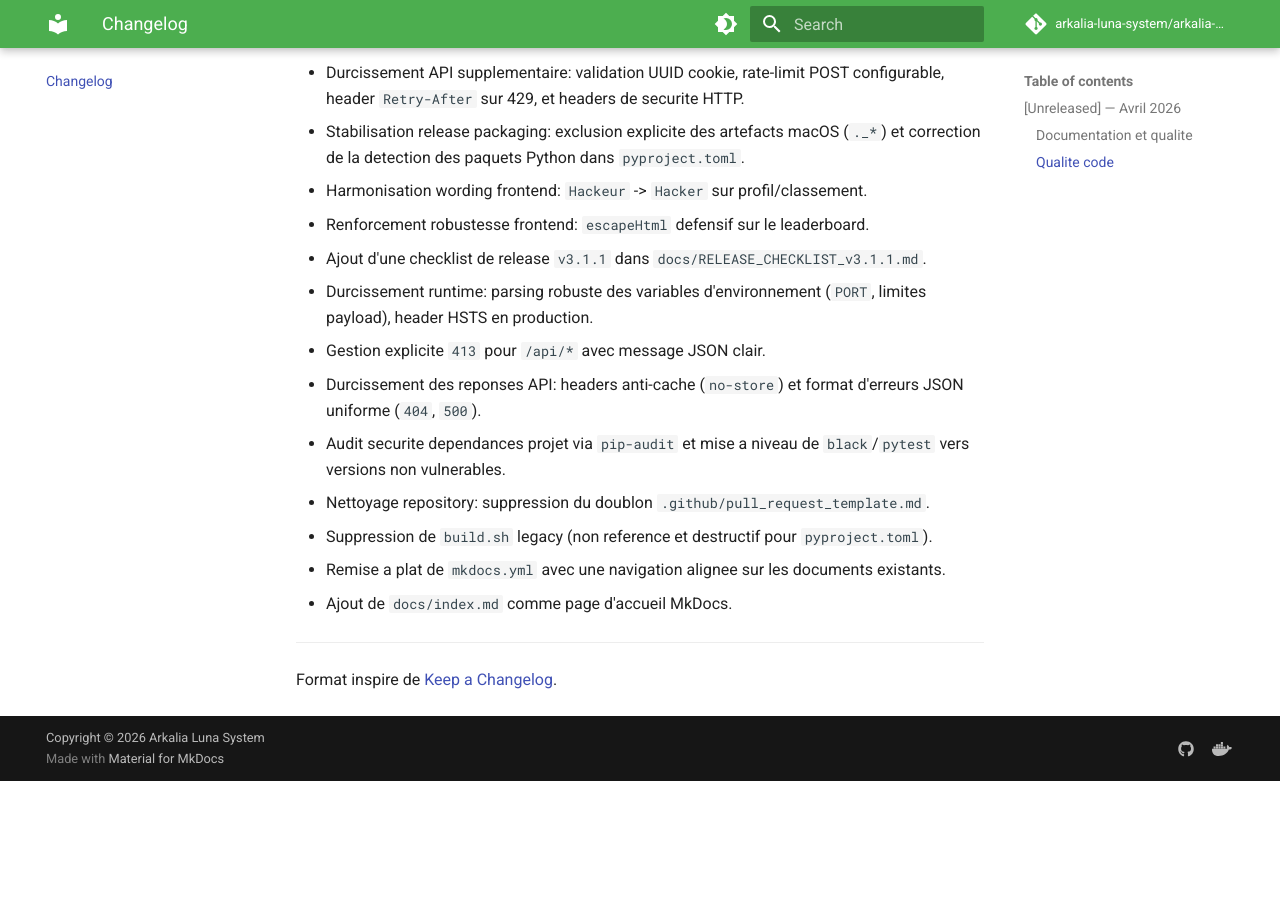
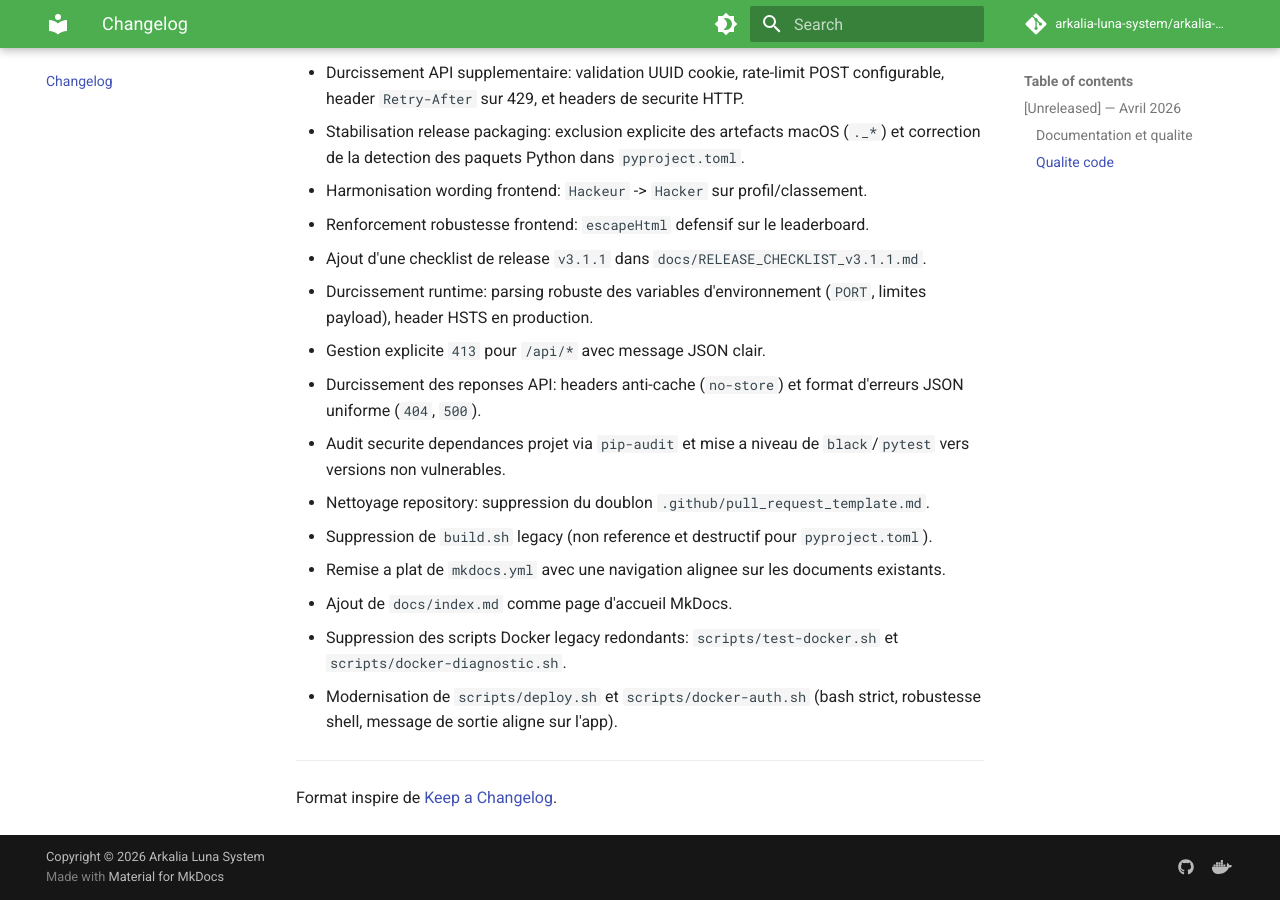
Before and after one commit to arkalia-luna-system/arkalia-quest, an MkDocs documentation site: the page built from docs/CHANGELOG.md, in a window 1280 px wide and 900 px high, scrolled down 1464 px. Built offline with MkDocs 1.6.1 and Material for MkDocs 9.7.7, drawn with Linux system fonts in a browser that asks for light colours; comment, search, counter and statistics services are not loaded; the version menu is left out; before the commit the page ends 2245 px from its top, so only the background shows below that.

Commit message:
Prune redundant Docker scripts and harden deployment tooling.
Remove overlapping legacy diagnostics scripts and improve deploy/auth scripts with strict bash safety, clearer defaults, and runtime-aligned output.

Made-with: Cursor

```diff
--- a/docs/CHANGELOG.md
+++ b/docs/CHANGELOG.md
@@ -46,6 +46,8 @@
 - Suppression de `build.sh` legacy (non reference et destructif pour `pyproject.toml`).
 - Remise a plat de `mkdocs.yml` avec une navigation alignee sur les documents existants.
 - Ajout de `docs/index.md` comme page d'accueil MkDocs.
+- Suppression des scripts Docker legacy redondants: `scripts/test-docker.sh` et `scripts/docker-diagnostic.sh`.
+- Modernisation de `scripts/deploy.sh` et `scripts/docker-auth.sh` (bash strict, robustesse shell, message de sortie aligne sur l'app).
 
 ---
 
```
Also changed, not shown: 4 other files.
